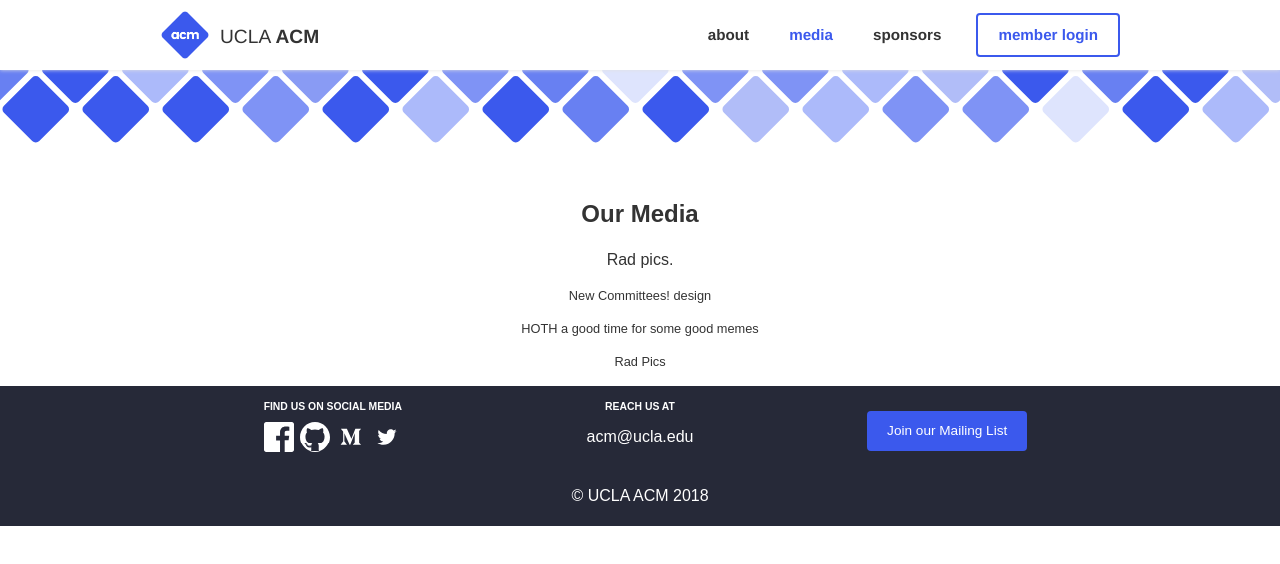
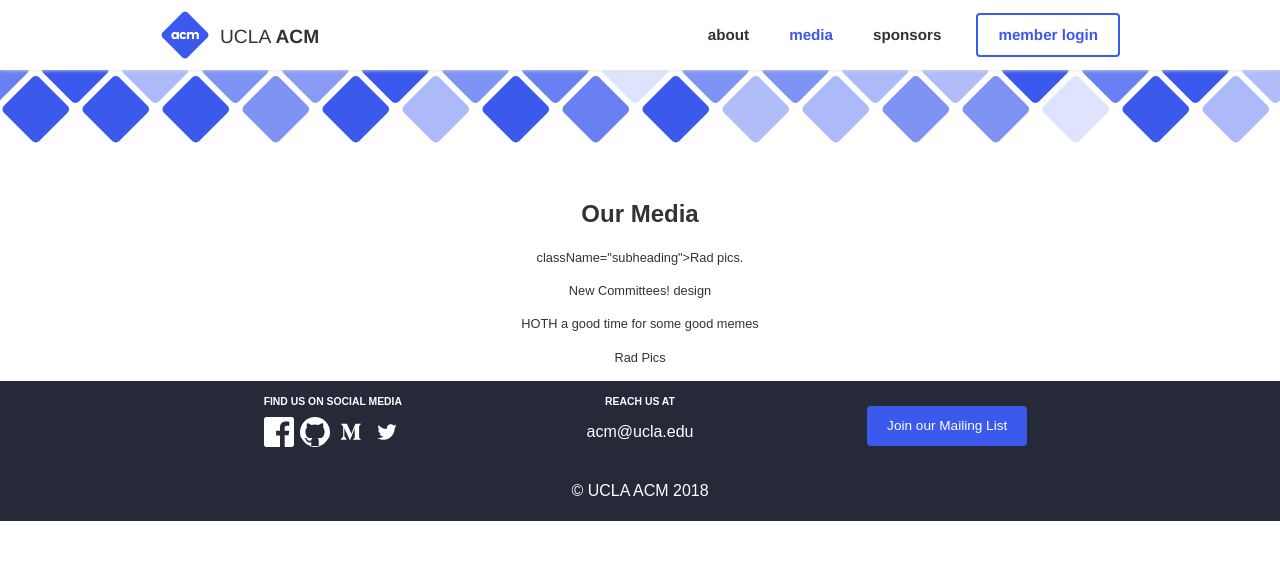
Before and after one commit to uclaacm/website, a React app: page /media in a window 1280 px wide. Shown: the top 564 px of the page. Built offline with nearby package versions, Linux system fonts and the light colour scheme; the HTML template or start-up script is replaced by a standard one.

Commit message:
Update index.jsx
"no spaces before and after tags"

```diff
--- a/src/components/Media/index.jsx
+++ b/src/components/Media/index.jsx
@@ -14,9 +14,9 @@ export default class Media extends React.Component {
 				<Banner decorative />
 				<div className="content-section center">
 					<h2>Our Media</h2>
-					<p className="subheading">Rad pics.</p>
+					<p>className="subheading">Rad pics.</p>
 					{Config.media.map(media =>
-						<p> {media.name} {media.date} {media.tagline} </p>
+						<p>{media.name} {media.date} {media.tagline}</p>
 					)}
 				</div>
 				<Footer />
```
